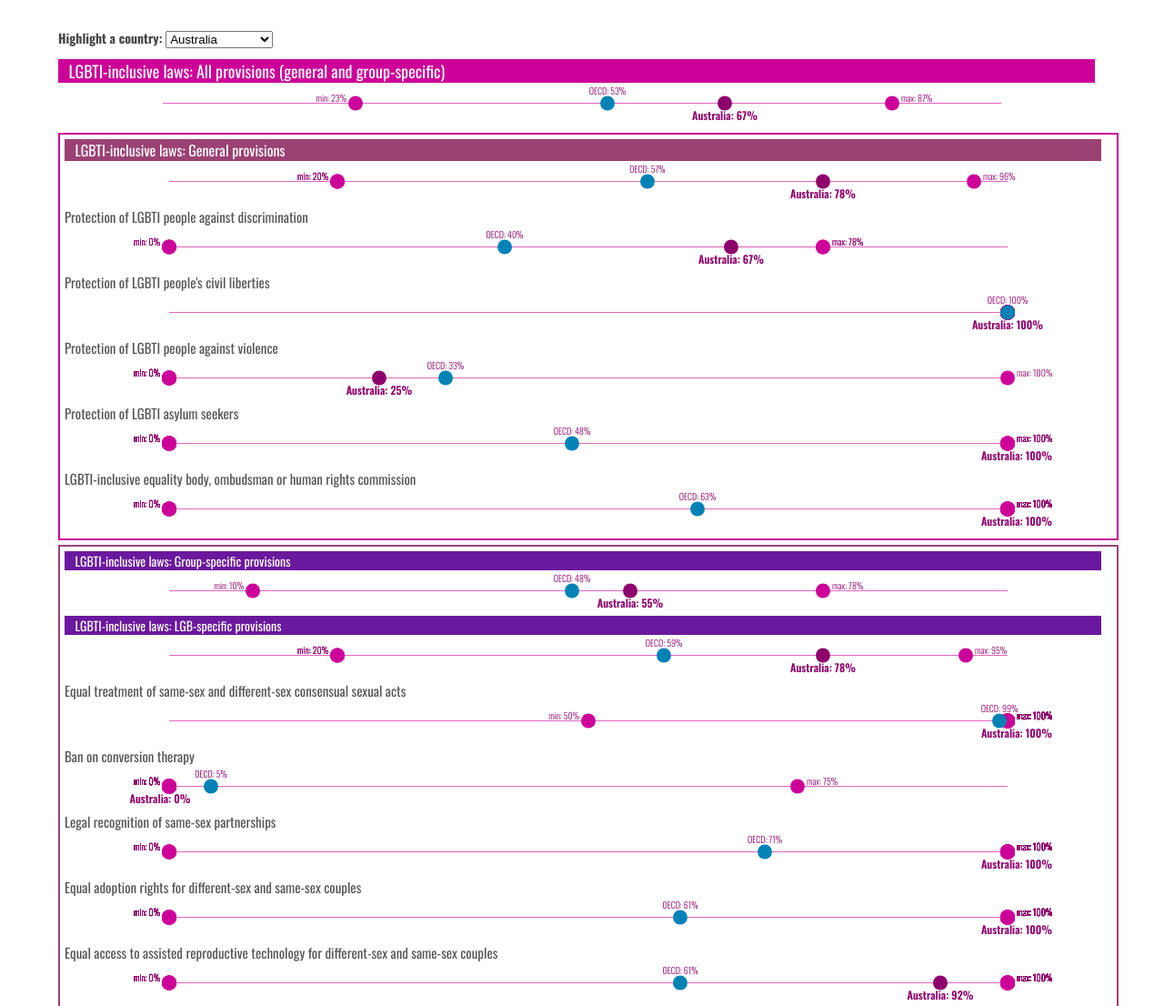
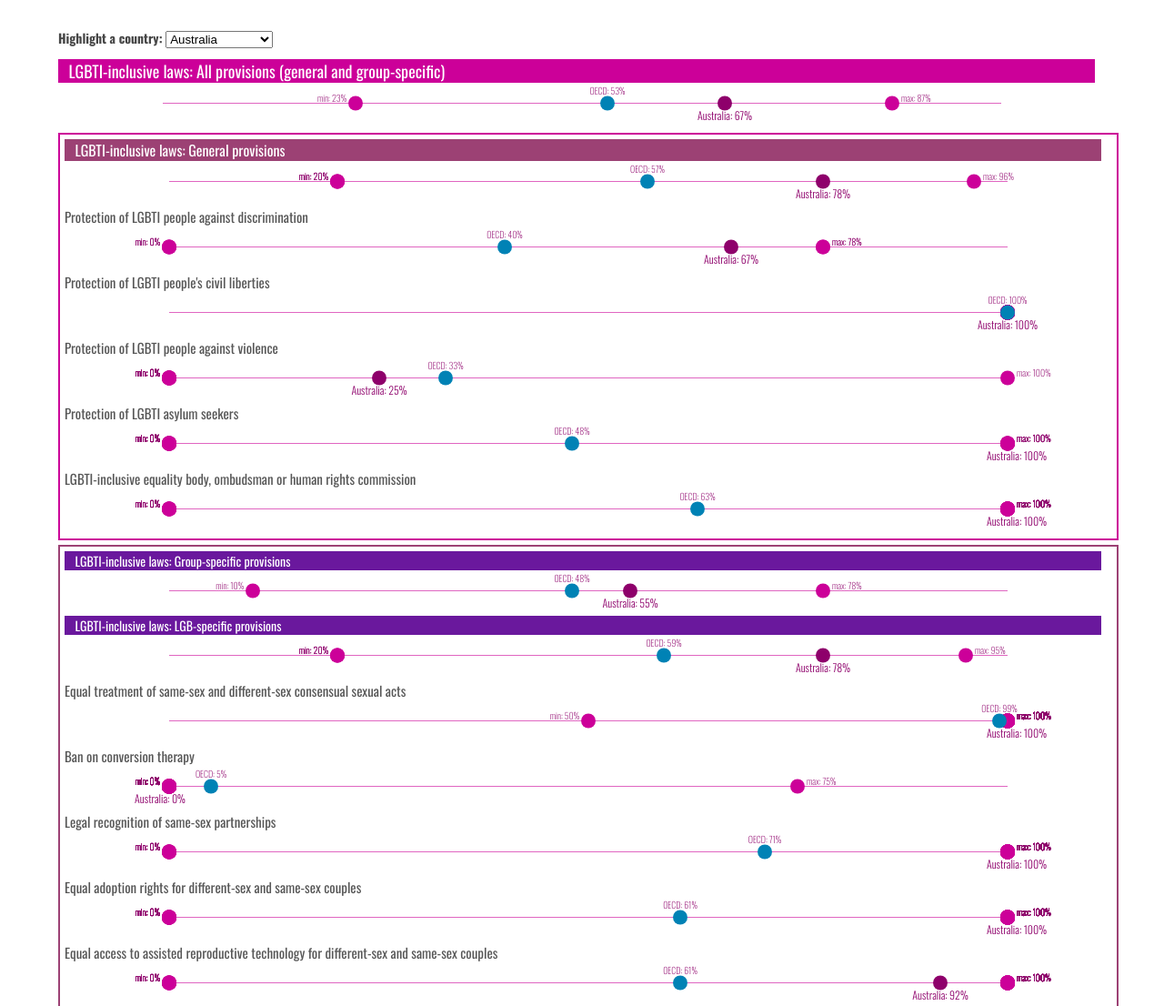
Before and after one commit to gitvfd/LGBTI-inclusive-laws, a plain HTML site: page index.html in a window 1280 px wide. Shown: the top 1106 px of the page at 91% size. Drawn offline with nearby package versions, Linux system fonts and the light colour scheme.

Commit message:
update font style

```diff
--- a/index.html
+++ b/index.html
@@ -249,6 +249,7 @@ height:15px;
 	font-family: 'Oswald', sans-serif;
 	color:#575757;
   	font-size: 10px;
+	-webkit-font-smoothing: antialiased;
 }
 
 .datalabel{
@@ -699,9 +700,9 @@ function createComparison(topicSelected,countrySel){
 			})
 			.style("font-weight", function (d) {
 				if (d.ISO == countrySel)
-					return "600"//"#ff3399"
+					return "300"//"#ff3399"
 				else
-					return "300";
+					return "100";
 			})
 			.text(function(d){
 				if(topicSelected!="indicator2"){
```
